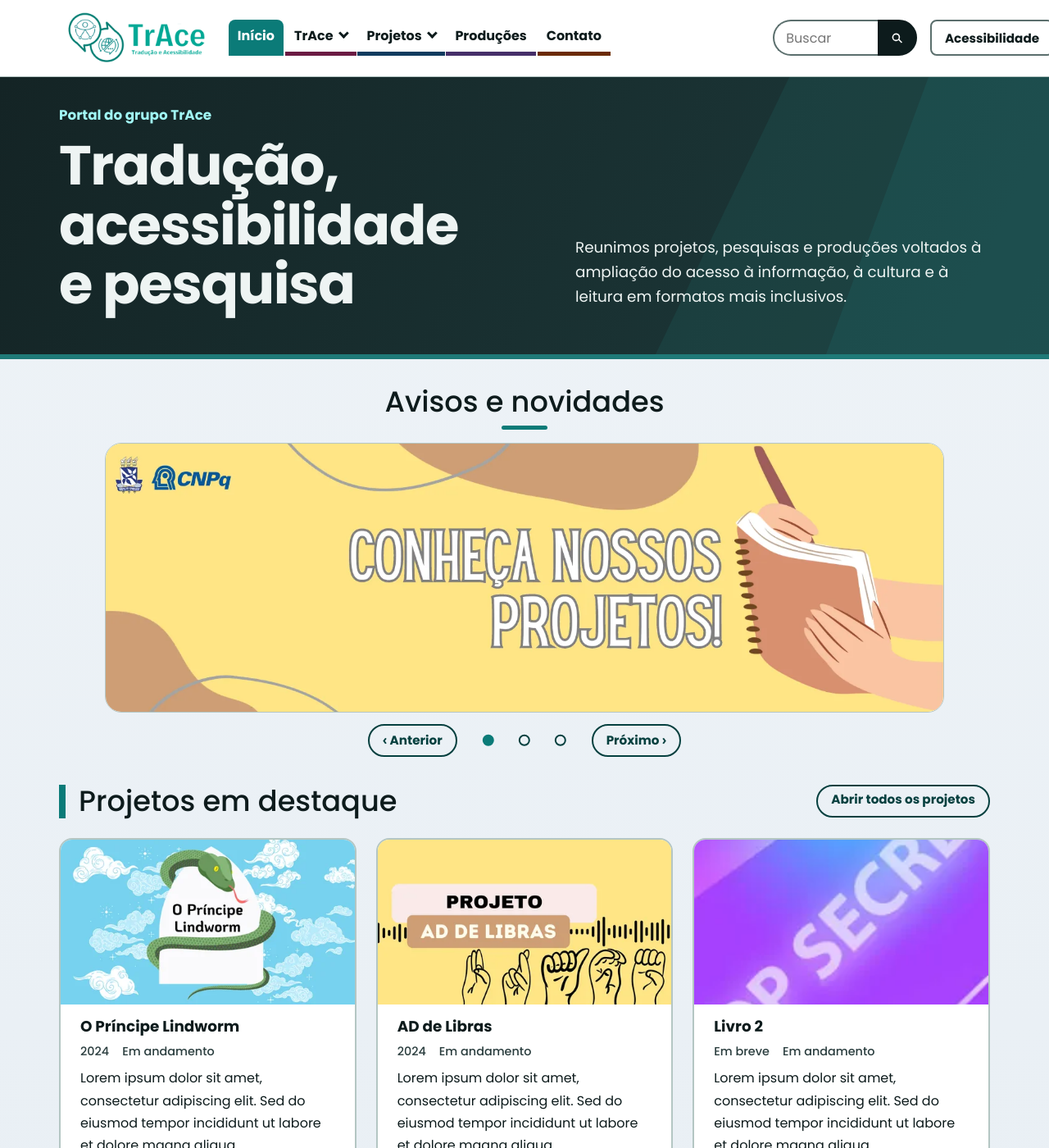
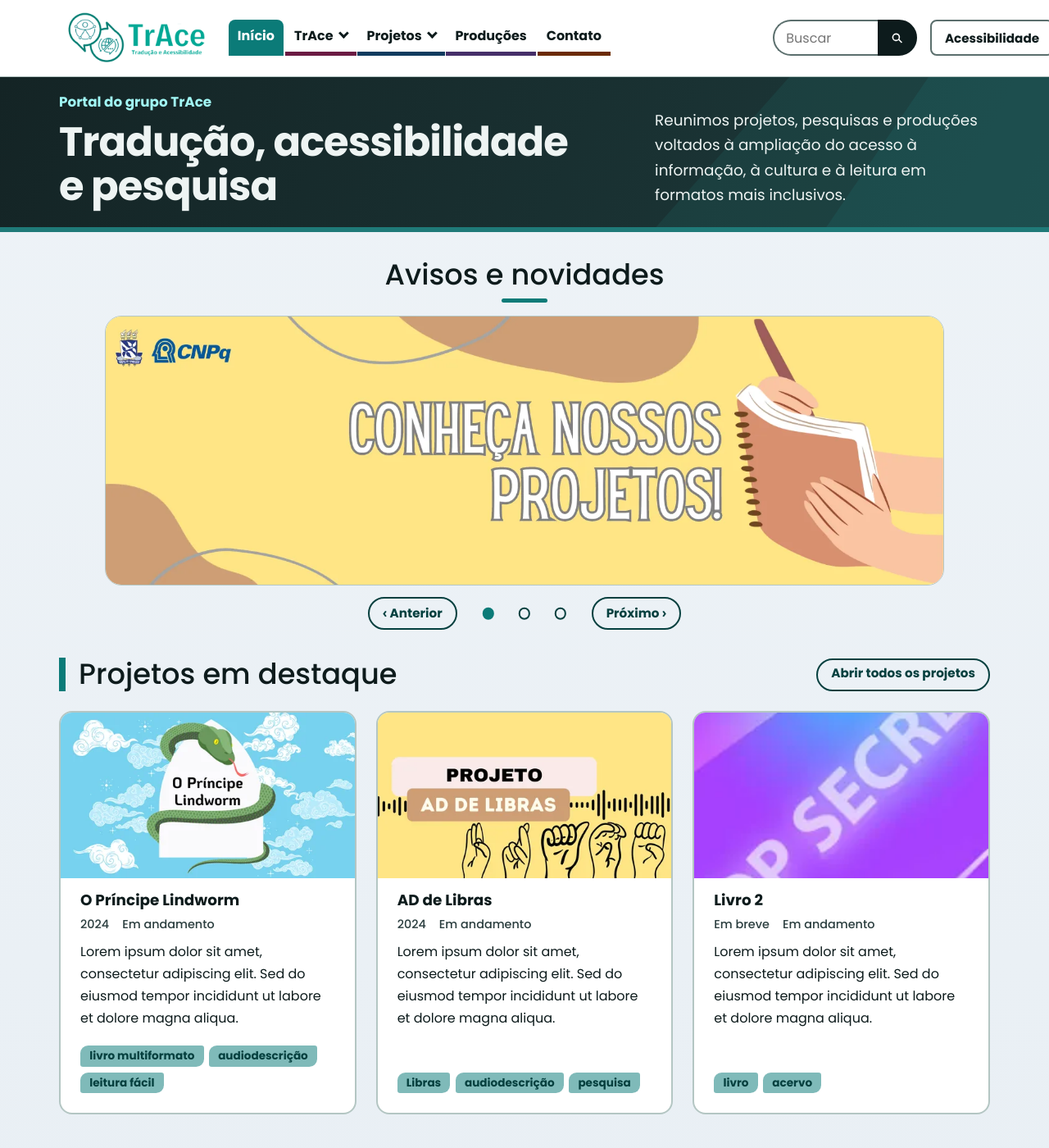
Before and after one commit to Niuuzinho/site-trace-teste, a Jekyll site: the page built from index.html, in a window 1280 px wide and 1400 px high. Shown: the whole window at 82% size. Built offline with Jekyll 4.4.1, drawn with Linux system fonts in a browser that asks for light colours.

Commit message:
Faixa de abertura da inicial mais baixa (título em 2 linhas no computador)
Co-Authored-By: Claude Sonnet 5.5 <noreply@anthropic.com>
Claude-Session: https://claude.ai/code/session_01AbHHXVauvBZ2sfPmWDepMS

```diff
--- a/assets/css/main.css
+++ b/assets/css/main.css
@@ -700,15 +700,15 @@ html[data-contraste="alto"] .car-trilho { border: 2px solid var(--tinta); }
 html[data-contraste="alto"] .car-ponto[aria-current="true"]::before { background: var(--tinta); border-color: var(--tinta); }
 
 /* A faixa de abertura vem primeiro (logo abaixo do menu); o banner vem depois dela */
-.abertura { padding: var(--e6) 0 var(--e7); }
-.abertura h1 { max-width: 14ch; font-size: clamp(2.2rem, 1.2rem + 4.2vw, 4.2rem); font-weight: 700; margin-bottom: 0; }
-.abertura .selo { font-weight: 700; font-size: 1.05rem; color: var(--t-tinta); margin: 0 0 var(--e3); }
+.abertura { padding: var(--e4) 0 var(--e5); }   /* faixa baixa: o carrossel aparece mais cedo na tela */
+.abertura h1 { max-width: 22ch; font-size: clamp(2rem, 1.2rem + 3vw, 3.1rem); font-weight: 700; margin-bottom: 0; }
+.abertura .selo { font-weight: 700; font-size: 1.05rem; color: var(--t-tinta); margin: 0 0 var(--e2); }
 .abertura .lead { margin-bottom: 0; }
 @media (min-width: 56em) {
-  .abertura .container { display: grid; grid-template-columns: minmax(0, 1.15fr) minmax(0, 1fr); gap: var(--e7); align-items: end; }
+  .abertura .container { display: grid; grid-template-columns: minmax(0, 1.7fr) minmax(0, 1fr); gap: var(--e6); align-items: end; }
 }
-.abertura-texto { padding-bottom: 0.4rem; }
-@media (max-width: 55.99em) { .abertura-texto { margin-top: var(--e5); } }
+.abertura-texto { padding-bottom: 0; }
+@media (max-width: 55.99em) { .abertura-texto { margin-top: var(--e4); } }
 /* A faixa de abertura tem sempre o visual escuro, mesmo no tema claro (decisão da pessoa: acha mais bonito).
    Repete os valores do tema escuro só aqui dentro; no alto contraste ela segue as regras de alto contraste. */
 html:not([data-escuro]):not([data-contraste="alto"]) .abertura {
```
Also changed, not shown: CLAUDE.md (+1 -1 lines).
